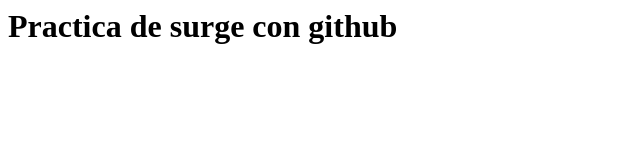
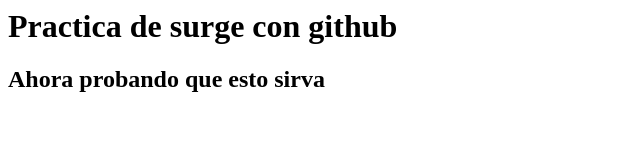
Before and after one commit to isael-Diroche/practica-devops, a plain HTML site: page index.html in a window 1280 px wide. Shown: the whole page, without its empty margins (0-640 px from the left). Drawn offline with Linux system fonts and the light colour scheme.

Commit message:
probando que sirva

```diff
--- a/index.html
+++ b/index.html
@@ -7,5 +7,6 @@
 </head>
 <body>
     <h1>Practica de surge con github</h1>
+    <h2>Ahora probando que esto sirva</h2>
 </body>
 </html>
```
